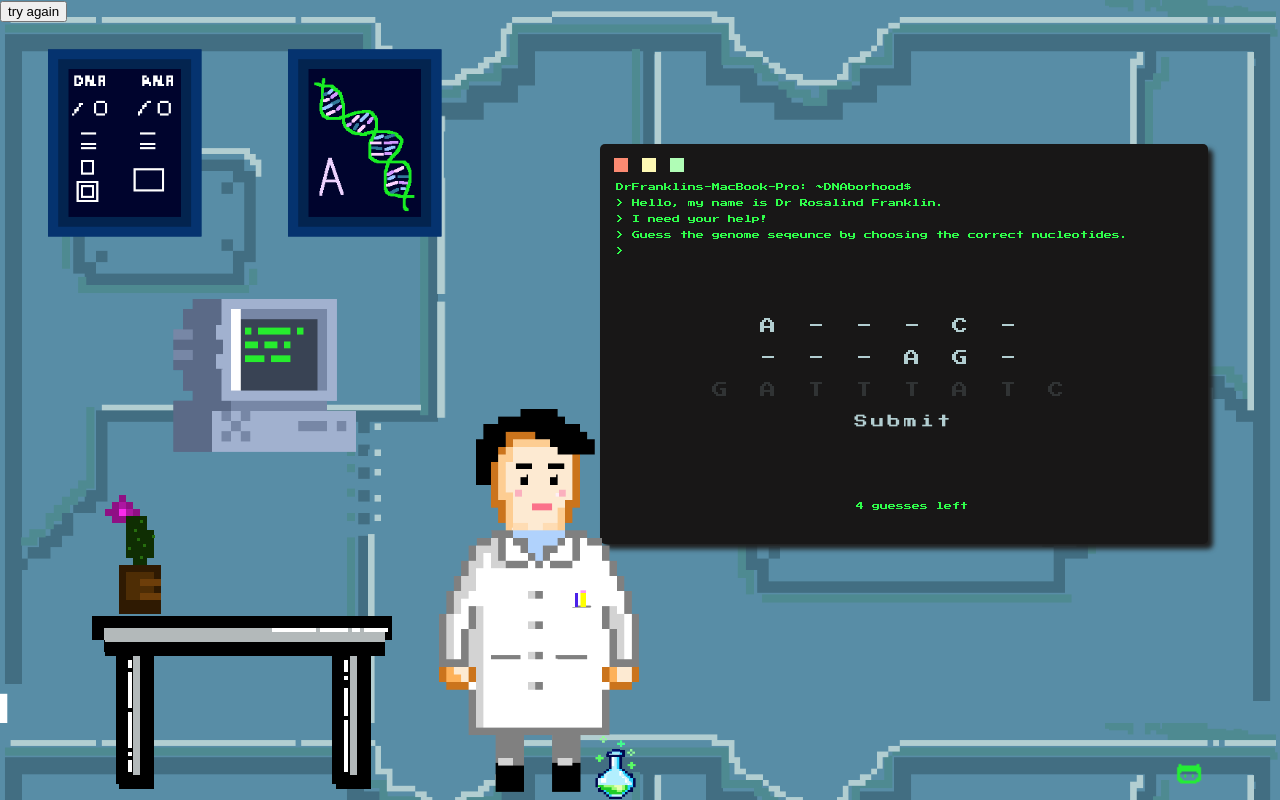
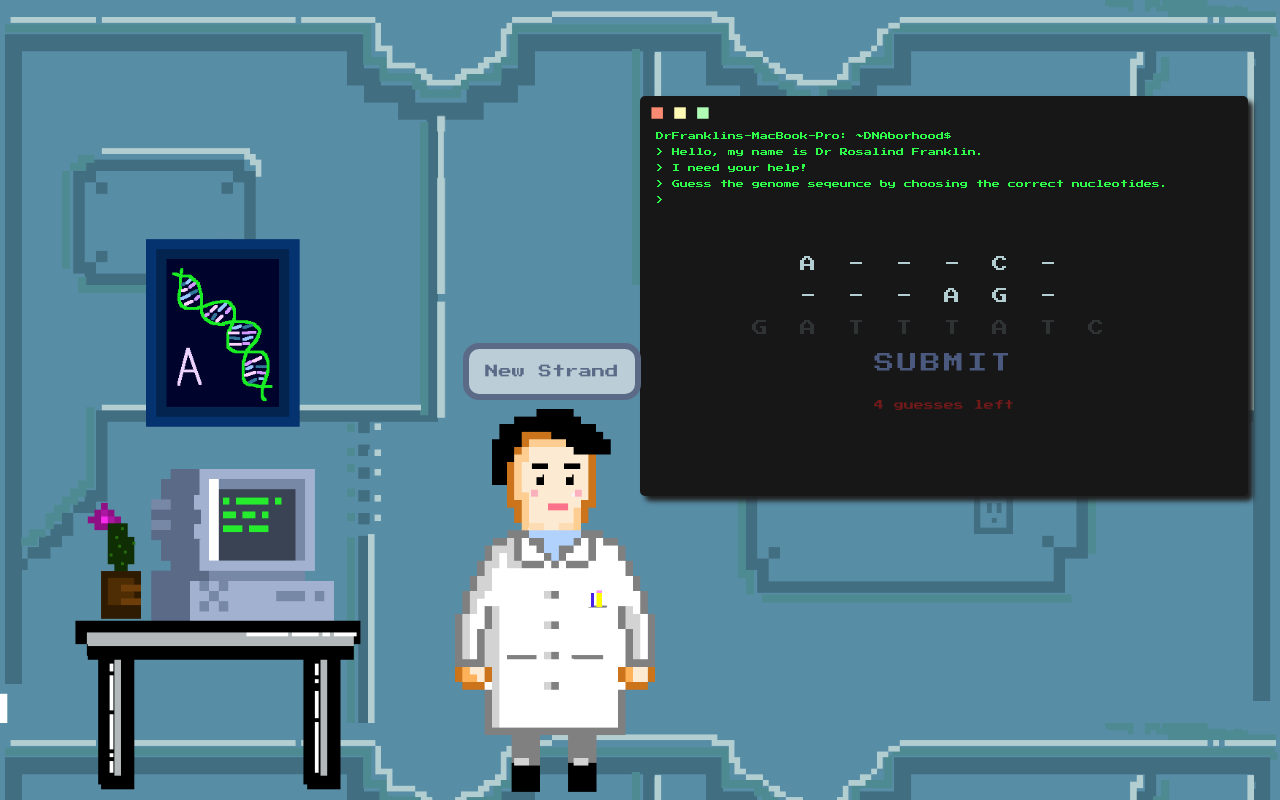
Before and after one commit to v-campbell/DNAborhood, a website built with webpack: page index.html in a window 1280 px wide. Built offline with nearby package versions, Linux system fonts and the light colour scheme.

Commit message:
Page styling

```diff
--- a/index.html
+++ b/index.html
@@ -37,49 +37,57 @@
 
         <div id="div2" ondrop="drop(event)" ondragover="allowDrop(event)"></div>
     </div> -->
-    <div id='root'></div>
 
     <div id="page">
-
-        <!-- <div id="right"> -->
-            <div id="big">
-                <img id ="header-stoplight" src="./images/stoplight.png" alt="stoplight">
-                <div id="content">
-                    <div id="intro"></div>
-                    <!-- Welcome to The DNAborhood! -->
-                    <div id="game">
-                        <div id="letters">
-                            <div id ="top"></div>
-                            <div id ="bottom"></div>
-                            <div id ="pool"></div>
-                            <button id ="submit">Submit</button>
-                            <div id ="guesses"></div>
-                        </div>
-                    </div>
-
-                    <div id="gameover"></div>
+        <div id="left">
+            <div id="posters">
+                <div id="posters1">
+                    <!-- <img id="active-diagram-poster" src="./images/poster.gif"> -->
+                    <img id="active-dna-poster" src="./images/dnaposter.gif">
                 </div>
-                <!-- <input type="checkbox" class="plus-minus"> -->
+                <div id="posters2">
+                    <!-- <img id="diagram-poster" src="./images/poster.png"> -->
+                    <img id="dna-poster" src="./images/dnaposter.png">
+                </div>
             </div>
-            <!-- </div> -->
 
             <div id='comp'>
                 <img id="active-computer" src="./images/computer.gif" alt="Computer">
                 <img id="computer" src="./images/computer.png" alt="Computer">
             </div>
 
-        <img id="desk" src="./images/desk.png" alt="Desk">
-        <img id="rosalind" src="./images/rosalind.gif" alt="Rosalind">
+            <img id="desk" src="./images/desk.png" alt="Desk">
 
-        <img id="active-poster" src="./images/poster.gif">
-        <img id="poster" src="./images/poster.png">
 
-        <img id="active-dna-poster" src="./images/dnaposter.gif">
-        <img id="dna-poster" src="./images/dnaposter.png">
+            <!-- <img id="active-dna-poster" src="./images/dnaposter.gif"> -->
+            <!-- <img id="beaker" src="./images/beaker.gif"> -->
+            <!-- <img id="github" src="./images/github.png"> -->
+        </div>
 
-        <!-- <img id="active-dna-poster" src="./images/dnaposter.gif"> -->
-        <img id="beaker" src="./images/beaker.gif">
-        <img id="github" src="./images/github.png">
+        <div id="middle">
+            <div id="new-strand"></div>
+            <img id="rosalind" src="./images/rosalind.gif" alt="Rosalind">
+        </div>
+
+        <div id="right">
+            <div id='root'></div>
+            <div id="big">
+                <img id="stoplight" src="./images/stoplight.png" alt="">
+                <div id="intro"></div>
+                <div id="game">
+                    <div id="letters">
+                        <div id="top"></div>
+                        <div id="bottom"></div>
+                        <div id="pool"></div>
+                        <button id="submit">SUBMIT</button>
+                        <div id="guesses"></div>
+                    </div>
+                </div>
+
+                <div id="gameover"></div>
+            <!-- <input type="checkbox" class="plus-minus"> -->
+            </div>
+        </div>
 
     </div>
 
--- a/index.js
+++ b/index.js
@@ -2,7 +2,7 @@ const Game = require('./lib/game');
 
 document.addEventListener("DOMContentLoaded", () => {
     const root = document.getElementById("root");
-
+    const newStrand = document.getElementById("new-strand");
     // --------start game--------
 
     let game = new Game();
@@ -12,14 +12,14 @@ document.addEventListener("DOMContentLoaded", () => {
 
     let tryAgainButton = document.createElement("button");
     tryAgainButton.id = "tryAgainButton"
-    tryAgainButton.innerHTML = "try again";
+    tryAgainButton.innerHTML = "New Strand";
 
     tryAgainButton.addEventListener('click', () => {
       game.runGame();
     //   console.log('is the console running? WE GOTTA BE IN HERE')
     //   tryAgainButton.innerHTML = "no worky"
     })
-    root.appendChild(tryAgainButton);
+    newStrand.appendChild(tryAgainButton);
 
     // --------type intro--------
 
--- a/lib/game.js
+++ b/lib/game.js
@@ -14,9 +14,9 @@ class Game {
     this.board.runBoard();
 
     const gameOverDiv = document.getElementById("gameover");
-    gameOverDiv.className = "gamestart"
+    gameOverDiv.className = "hide-game-over"
     const game = document.getElementById("game");
-    game.className = "showgame"
+    game.className = "show-game"
 
     this.board.printBoard()
   }
--- a/stylesheets/application.css
+++ b/stylesheets/application.css
@@ -1,6 +1,6 @@
 /* ------------page styling------------- */
 
-html {
+body {
     background-image: url(../images/bg.png);
     background-size: cover;
     /* background-size: 700px;
@@ -8,31 +8,64 @@ html {
     font-family: 'Press Start 2P', cursive;
     size: 12px;
     color: #b2ced1;
-     box-sizing: border-box;
     -webkit-font-smoothing: antialiased;
     /* z-index: 1000; */
 }
 
 #page {
-    /* display: flex; */
+    display: flex;
+    align-items: flex-end;
+    /* justify-content: space-evenly; */
+    /* align-items: center; */
+    /* border: 3px solid red; */
 }
 
-/* #right {
+#left {
     display: flex;
     flex-direction: column;
-} */
+    align-items: center;
+    justify-content: flex-start;
+    /* position: relative; */
+    width: 50%;
+    /* border: 3px solid orange; */
+    /* justify-content: space-between; */
+}
+
+#middle {
+    display: flex;
+    flex-direction: column;
+    align-items: center;
+    /* position: absolute;
+    top: 5rem; */
+    width: 17rem;
+    /* border: 3px solid yellow; */
+    position: absolute;
+    left: 26rem;
+    bottom: 0;
+}
+
+#rosalind {
+    width: 15rem;
+    height: 25rem;
+}
+
+#rosalind:hover {
+    -webkit-transform: scaleX(-1);
+transform: scaleX(-1);
+}
+
+#right {
+    display: flex;
+    flex-direction: column;
+    /* border: 3px solid green; */
+
+}
 
 #big {
     display: flex;
     flex-direction: column;
-    position: absolute;
-    top: 3rem;
-    bottom: 10rem;
-    left: 33rem;
-    right: 0;
-    margin: auto;
-    /* width: 700px;
-    height: 400px; */
+    /* margin: auto; */
+    margin-top: 6rem;
     width: 38rem;
     height: 25rem;
     /* padding: 3rem 0 0  1rem; */
@@ -42,60 +75,31 @@ html {
 }
 
 /* ------------game styling------------- */
-#game {
-    position: absolute;
-    top: 6rem;
-    bottom: 0rem;
-    left: 0rem;
-    right: 0;
-}
 
-.gamestart {
-    display: none;
-}
-
-.gameend {
-    display: block;
-    /* display: flex; */
-    flex-direction: column;
-    justify-content: center;
-    align-items: center;
-    top: 0;
-    bottom: 0;
-    left: 0;
-    right: 0;
-}
-
-.showgame {
-    display: flex;
-    flex-direction: column;
-    align-items: center;
-    justify-content: center;
-    margin: 2rem 0 0 0;
-}
-
-.hidegame {
-    display: none;
-}
-
-#header-stoplight {
-    position:absolute;
-    top:0;
-    left:0;
-}
-
-#intro, #guesses {
+#intro{
     flex-wrap: wrap;
     line-height: 1rem;
     font-size: 8px;
     color: rgb(47, 255, 75);
-    margin: 2.2rem 0 0 1rem;
+    margin: 2rem 0 0 1rem;
+    min-height: 5rem;
+}
 
+#game {
+    display: flex;
+    flex-direction: column;
 }
+
+
 #guesses, #top, #bottom, #pool, #submit {
     display: flex;
     /* margin: 0.5rem; */
     /* flex-direction: column; */
+}
+
+#guesses {
+    font-size: 10px;
+    color: rgb(114, 26, 26);
 }
 
 #top, #bottom {
@@ -130,23 +134,23 @@ html {
 #submit {
     display: flex;
     font-family: 'Press Start 2P', cursive;
-    size: 15px;
+    font-size: 20px;
     color: #b2ced1;
     background-color: transparent;
     justify-content: center;
     border: none;
     letter-spacing: 0.2rem;
-    width: 6rem;
-    height: 3rem;
+    min-width: 6rem;
+    min-height: 3rem;
     padding-top: none;
     cursor: pointer;
     outline: none;
+    animation: pulse 2s infinite;
 }
 
 .selected {
     color: rgb(132, 168, 247);
     animation: pulse 2s infinite;
-
 }
 
 @keyframes pulse {
@@ -163,74 +167,100 @@ html {
 	}
 }
 
+.hide-game-over {
+    display: none;
+}
+
+.show-game {
+    display: flex;
+    flex-direction: column;
+    align-items: center;
+    justify-content: center;
+    margin: 2rem 0 0 0;
+}
+
+.show-game-over {
+    display: block;
+    /* display: flex; */
+    flex-direction: column;
+    justify-content: center;
+    align-items: center;
+    top: 0;
+    bottom: 0;
+    left: 0;
+    right: 0;
+}
+
+.hide-game {
+    display: none !important;
+    color: red;
+}
+
 /* ------------image styling------------- */
 
-#computer, #active-computer {
+#stoplight {
     position: absolute;
-    width: 12rem;
-    height: 10rem;
-    left: 10.5rem;
-    top: 18.5rem;
+    width: 5rem;
+    /* top: 4rem; */
 }
 
-#poster, #active-poster {
-    position: absolute;
-    top: 3rem;
-    left: 3rem;
+#posters, #comp {
+  display: grid;
+  grid-template-columns: 1fr;
+  /* border: 3px solid blue; */
+  position: absolute;
+  bottom: 20rem;
+  left: 6rem;
+}
+
+#posters > div, #comp > img {
+ padding: 50px;
+ grid-row-start: 1;
+ grid-column-start: 1;
+}
+
+#posters > div > img {
     width: 10rem;
     height: 12rem;
 }
 
-#poster:hover {
-    top: 3rem;
-    left: 3rem;
-    width: 10rem;
-    height: 12rem;
-    opacity:0;
+#posters > div:nth-child(2) > img:hover {
+    opacity: 0;
 }
 
-#dna-poster, #active-dna-poster {
+#computer, #active-computer {
+    width: 12rem;
+    height: 10rem;
     position: absolute;
-    top: 3rem;
-    left: 18rem;
-    width: 10rem;
-    height: 12rem;
-}
-
-#dna-poster:hover {
-    top: 3rem;
-    left: 18rem;
-    width: 10rem;
-    height: 12rem;
-    opacity:0;
+    bottom: 0rem;
+    top: -4rem;
+    left: 0rem;
 }
 
 #desk {
+    width: 19rem;
+    height: 19rem;
     position: absolute;
-    /* top: 22rem; */
-    left: 5rem;
     bottom: 0;
-    /* z-index: 1; */
+    left: 4rem;
 }
 
-#rosalind {
-    position: absolute;
-    left: 26rem;
-    bottom: 0;
-    width: 15rem;
-    height: 25rem;
-
-}
-
-#rosalind:hover {
-    -webkit-transform: scaleX(-1);
-  transform: scaleX(-1);
+#new-strand > button {
+    outline: none;
+    border: 6px solid #5b6a87;
+    font-family: 'Press Start 2P', cursive;
+    size: 12px;
+    color: #5b6a87;
+    background: #eff0f1a8;
+    padding: 1rem;
+    cursor: pointer;
+    border-radius: 1rem;
 }
 
 #beaker {
-    position: absolute;
+    /* position: absolute;
     left: 37rem;
-    bottom: 0;
+    bottom: 0; */
     width: 3rem;
     height: 4rem;
 }
```
Also changed, not shown: images/board.png (added), images/cabinet.png (added), lib/board.js.
